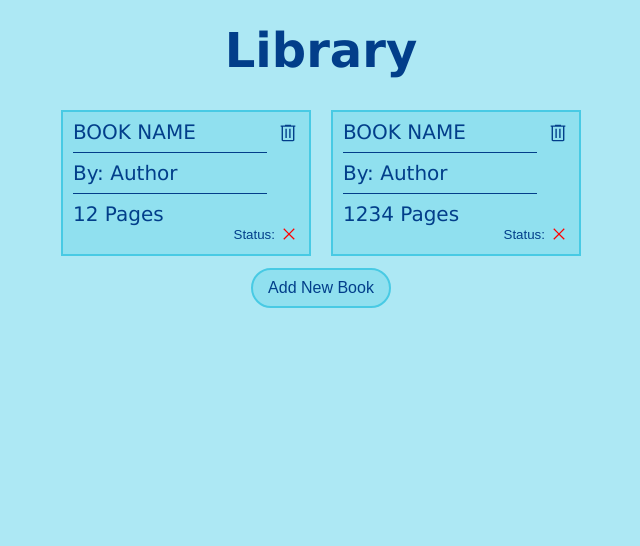
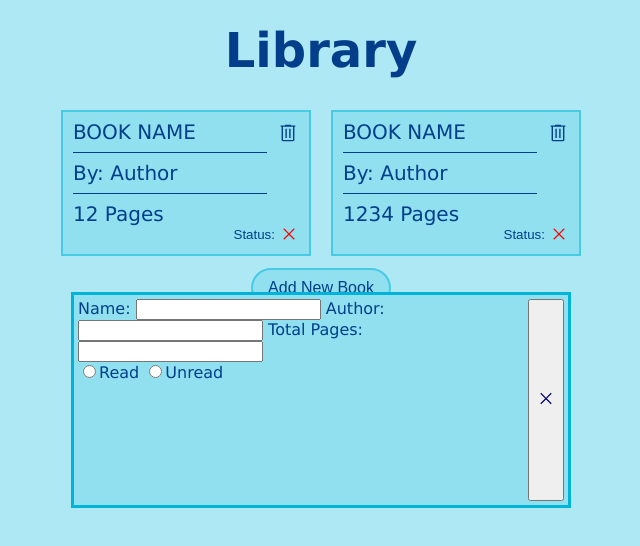
Before and after one commit to Arsalan56/Library, a website: page index.html in a window 1280 px wide. Shown: the whole page, without its empty margins (319-959 px from the left). Drawn offline with Linux system fonts and the light colour scheme.

Commit message:
Add the inputs of the form
The necessary elements of the form are created, but not styled. There
are inputs for book name, author, and total pages. There is also a
radio button for whether or not the user has read the book. Lastly,
there is an x button which allows the user to close the form.

```diff
--- a/index.html
+++ b/index.html
@@ -44,6 +44,57 @@
         </main>
 
         <div class="btn"><button>Add New Book</button></div>
-        <form>sup</form>
+        <form>
+            <div>
+                <label for="name">
+                    Name:
+                    <input
+                        type="text"
+                        id="name"
+                        title="Please enter the book name"
+                        autocomplete="off"
+                    />
+                </label>
+                <label for="author">
+                    Author:
+                    <input
+                        type="text"
+                        id="author"
+                        autocomplete="off"
+                        title="Please enter the author of the book"
+                    />
+                </label>
+                <label for="pgs">
+                    Total Pages:
+                    <input
+                        type="number"
+                        id="pgs"
+                        min="1"
+                        title="Please enter the amount of pages the book contains"
+                        autocomplete="off"
+                    />
+                </label>
+                <div>
+                    <label for="status-y">
+                        <input
+                            type="radio"
+                            value="Read"
+                            name="reading-status"
+                            id="status-y"
+                        />Read
+                    </label>
+
+                    <label for="status-n">
+                        <input
+                            type="radio"
+                            value="Read"
+                            name="reading-status"
+                            id="status-n"
+                        />Unread
+                    </label>
+                </div>
+            </div>
+            <button type="button"><img src="svg-icons/close.svg" /></button>
+        </form>
     </body>
 </html>
--- a/style.css
+++ b/style.css
@@ -253,7 +253,11 @@ form {
     right: 0;
     position: absolute;
     margin: auto;
-    height: 300px;
+    height: calc(200px + 2vh);
     width: 500px;
-    visibility: hidden;
+    /* visibility: hidden; */
+    padding: 4px;
+    box-sizing: border-box;
+    display: grid;
+    grid-template-columns: 1fr min-content;
 }
```
Also changed, not shown: svg-icons/close.svg (added).
